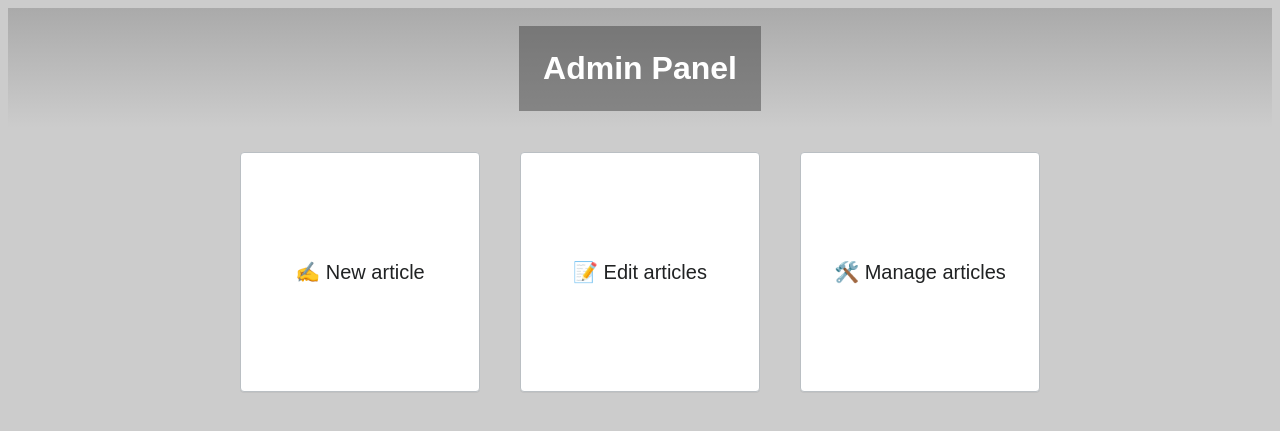
After one commit to Samy-Y/MoroccanHistoryHub, a Flask app: page /secret-admin-panel in a window 1280 px wide. The commit adds this page. Shown: the top 431 px of the page. Run offline with Flask 3, Linux system fonts and the light colour scheme; parts of the project's set-up code (start-up, migrations or seed data) failed here and were passed over.

Commit message:
Add files via upload

```diff
--- a/main.py
+++ b/main.py
@@ -1,11 +1,79 @@
 from flask import Flask, render_template
+from selenium import webdriver
+from selenium.webdriver.common.by import By
+from selenium.common.exceptions import NoSuchElementException
 import os
+import re
+
+articles_data = {}
+
+html_files = [f for f in os.listdir('templates/publications') if f.endswith('.html')]
+
+options = webdriver.ChromeOptions()
+options.add_argument('--headless="new"')
+driver = webdriver.Chrome(options=options)
+for g in html_files:
+    script_directory = os.path.dirname(os.path.realpath(__file__))
+    print(script_directory)
+    script_directory = script_directory.replace("\\","/")
+    full_url = f"{script_directory}/templates/publications/{g}"
+    driver.get(full_url)
+    try:
+        #title
+        element_title = driver.find_element(By.ID, "title")
+        element_title_text = element_title.text
+        #author
+        element_author = driver.find_element(By.ID, "author")
+        element_author_text = element_author.text
+        #tags
+        element_tags = driver.find_element(By.ID, "tags")
+        element_tags_text = element_tags.text
+        element_tags_text = element_tags_text.split(',')
+        #preview
+        element_preview = driver.find_element(By.ID, "preview")
+        element_preview_text = element_preview.text
+        #img
+        element_img = driver.find_element(By.ID, "article-thumbnail")
+        element_img_src = element_img.get_attribute("src")
+
+        match = re.search(r"static/.*", element_img_src)
+        if match:
+            element_img_src_final = match.group()
+        else:
+            element_img_src_final = ""
+
+        articles_data[g] = {}
+        articles_data[g]["title"] = element_title_text
+        articles_data[g]["author"] = element_author_text
+        articles_data[g]["tags"] = element_tags_text
+        articles_data[g]["preview"] = element_preview_text
+        articles_data[g]["image"] = element_img_src_final
+    except NoSuchElementException:
+        print(f"This page is incomplete: {full_url}")
+        continue  # Skip to the next page
+
+driver.quit()
+
+print(articles_data)
 
 app = Flask(__name__)
 
 @app.route('/')
 def index():
-    return render_template('index.html', css="static/styles.css")
+    return render_template('index.html', css="static/styles.css", articles_data=articles_data)
+
+@app.route('/articles')
+def articles():
+    return render_template('articles.html', css="static/styles.css")
+
+@app.route('/secret-admin-panel')
+def admin():
+    return render_template('admin.html', css="static/admin.css")
+
+for x in html_files:
+    def route_function():
+        return render_template(f'{x}', css='static/styles.css')
+    setattr(app, f'route_{x}', route_function)
 
 if __name__ == '__main__':
     app.run(debug=True)
--- /dev/null
+++ b/static/admin.css
@@ -0,0 +1,53 @@
+* {
+    font-family: sans-serif;
+}
+
+body {
+    background-color: #ccc;
+}
+
+.admin-header {
+    display: flex;
+    justify-content: center;
+    height:15vh;
+    background-image: linear-gradient(to bottom, #aaa, #ccc);
+}
+
+.admin-header h1 {
+    display: block;
+    margin:auto;
+    padding:3vh;
+    background-color: #33333372;
+    text-align: center;
+    color:white;
+}
+
+.create {
+    display:flex;
+    justify-content: center;
+    gap: 5vh;
+    margin-top: 3vh;
+}
+
+.create button {
+
+    display: inline-block;
+    outline: 0;
+    cursor: pointer;
+    text-align: center;
+    border: 1px solid #babfc3;
+    padding: 11px 24px;
+    color: #202223;
+    background: #ffffff;
+    border-radius: 4px;
+    font-weight: 500;
+    box-shadow: rgba(0, 0, 0, 0.05) 0px 1px 0px 0px;
+    font-size: 20px;
+    min-height: 30vh;
+    min-width: 30vh;
+}
+
+.create button:hover {
+    background: #f6f6f7;
+    outline: 1px solid transparent;
+}
--- /dev/null
+++ b/templates/admin.html
@@ -0,0 +1,23 @@
+<!DOCTYPE html>
+<html lang="en">
+    <head>
+    <meta charset="utf-8">
+    <meta name="viewport" content="width=device-width, initial-scale=1">
+    <link rel="stylesheet" type="text/css" href="{{ url_for('static', filename='admin.css') }}">
+    <title>Admin Panel</title>
+
+
+    </head>
+    <body>
+        <header class="admin-header">
+            <h1>Admin Panel</h1>
+        </header>
+        <div class="create">
+            <a href=""><button>✍ New article</button></a>
+            <a href=""><button>📝 Edit articles</button></a>
+            <a href=""><button>🛠️ Manage articles</button></a>
+        </div>
+
+
+    </body>
+</html>
```
Also changed, not shown: templates/index.html (+14 -28 lines), templates/publications/agriculture_in_morocco.html (+5 -2 lines), static/assets/admin-bg.jpg (added), static/styles.css (line endings or trailing spaces).
